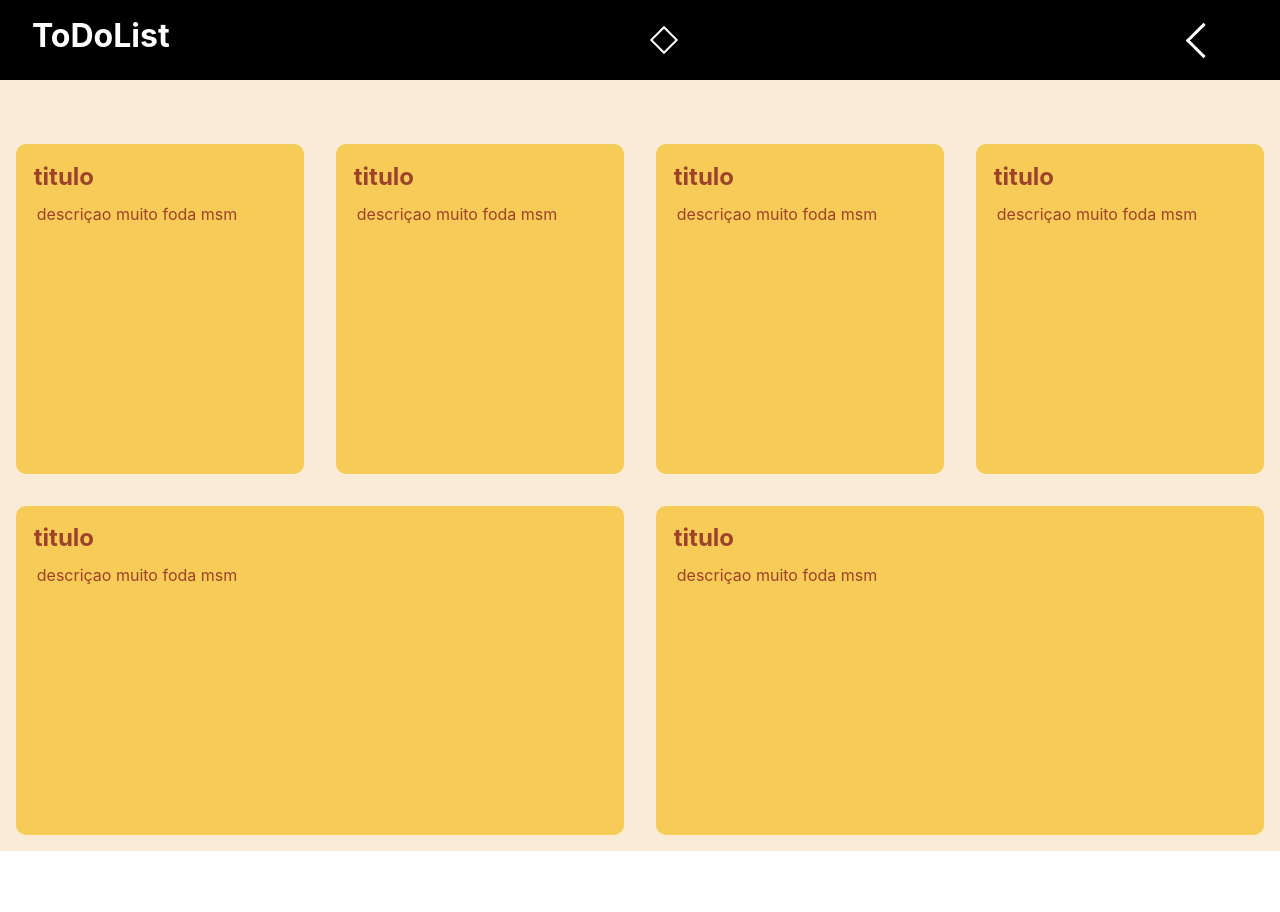
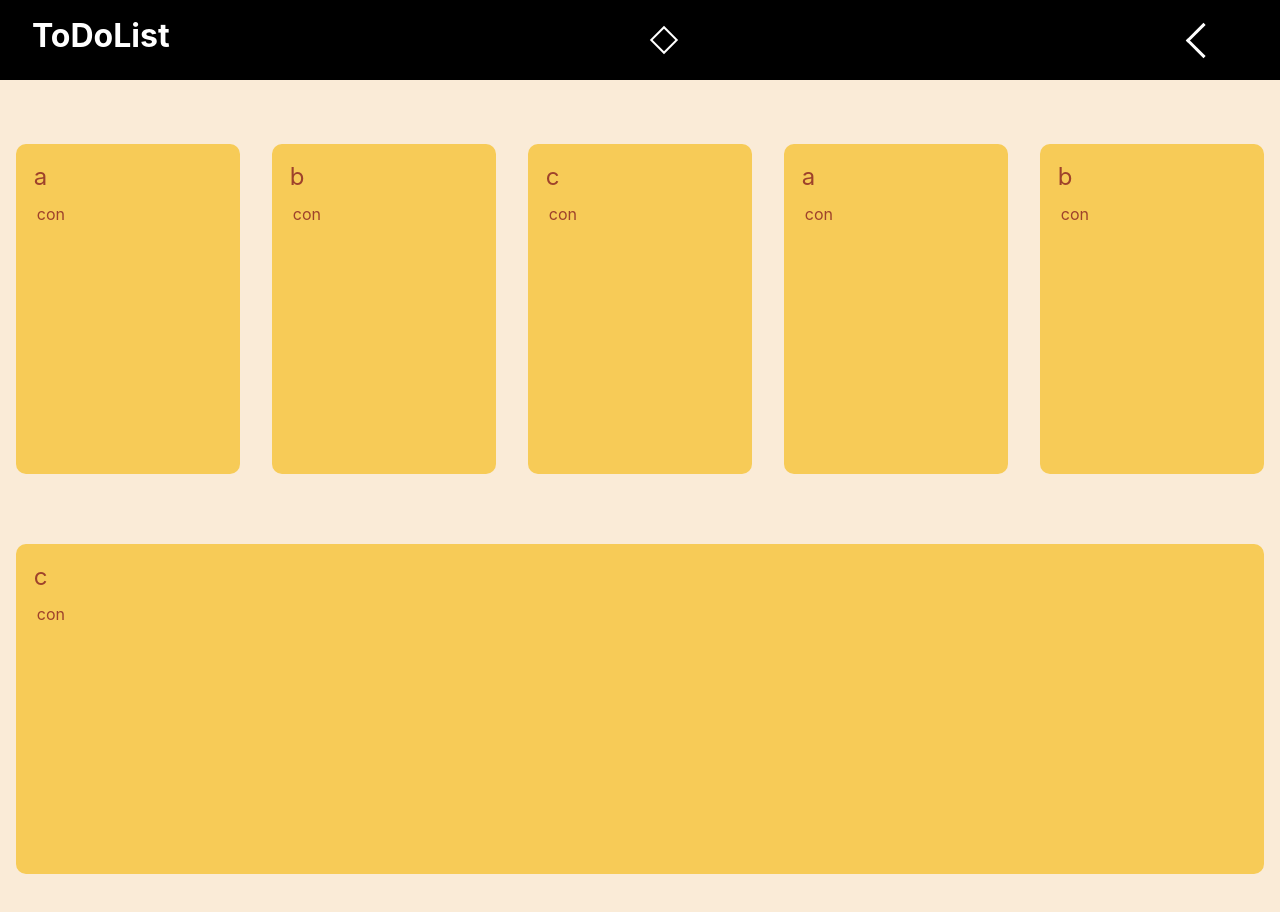
Before and after one commit to RobertoHortaFilho/todoList-reactJS, a React (Vite) app: page / in a window 1280 px wide. Shown: the top 912 px of the page. Before the commit the page ends 851 px from the top, so only its background shows below. Built offline with nearby package versions, Linux system fonts and the light colour scheme.

Commit message:
desacoplamento do component Note

```diff
--- a/src/Home.module.css
+++ b/src/Home.module.css
@@ -84,9 +84,7 @@
     height: 3em;
     resize: none;
 }
-.formTitle:focus{
 
-}
 
 .formContent{
     width: 100%;
@@ -117,44 +115,10 @@
     border-radius: 0;
 
 }
-
-
-
-
-
-
-.notes{
+.notesContent{
     padding-top: 3em;
     display:flex;
     flex-wrap: wrap;
-    background-color:antiquewhite
+    background-color:antiquewhite;
+    height:100vh
 }
-.note{
-    border-radius: 10px;
-    flex-grow: 1;
-    height: 19em;
-    background-color: #F7CB57;
-    margin:1em;
-    padding:.8em;
-    transform: scale(1);
-    transition: transform .5s
-}
-.note:hover{
-    transform: scale(1.1)
-}
-
-.title{
-    color:#9E422B;
-    border-radius: 10px;
-    font-size: 1.5em;
-    margin-bottom: .2em;
-    padding: 5px;
-}
-
-.content{
-    font-size: 1em;
-    margin: .5em;
-    height: 80%;
-    border-radius: 10px;
-    color:#9E422B;
-}
--- /dev/null
+++ b/src/components/Note.module.css
@@ -0,0 +1,30 @@
+.note{
+    border-radius: 10px;
+    min-width: 12em;
+    flex-grow: 1;
+    height: 19em;
+    background-color: #F7CB57;
+    margin:1em;
+    padding:.8em;
+    transform: scale(1);
+    transition: transform .5s
+}
+.note:hover{
+    transform: scale(1.1)
+}
+
+.title{
+    color:#9E422B;
+    border-radius: 10px;
+    font-size: 1.5em;
+    margin-bottom: .2em;
+    padding: 5px;
+}
+
+.content{
+    font-size: 1em;
+    margin: .5em;
+    height: 80%;
+    border-radius: 10px;
+    color:#9E422B;
+}
--- /dev/null
+++ b/src/components/Note.tsx
@@ -0,0 +1,24 @@
+import noteStyle from './Note.module.css'
+
+interface noteProps {
+    title?:string;
+    content?:string;
+    key:number;
+}
+
+
+function Note(props:noteProps){
+    const texto = 'dsdsd'
+    return (
+        <div  className={noteStyle.note}>
+            <p className={noteStyle.title}> {props.title || 'ti'} </p>
+            <p className={noteStyle.content}> {props.content || 'con'} </p>
+        </div>
+    )
+}
+
+
+
+
+
+export { Note }
--- a/src/pages/Home.tsx
+++ b/src/pages/Home.tsx
@@ -1,19 +1,47 @@
+import { ReactNode, useEffect, useState } from 'react';
+import { Note } from '../components/Note';
 import styles from '../Home.module.css';
-import { useState } from 'react';
+
 
 interface Inotes {
     content?: string;
     title: string;
     userId: string;
     _id: string;
-    update: Date;
-    date: Date;
+
 
 }
 
 export function HomePage(){
     const [aparecer, setApareder] =  useState<boolean>(false)
-    const [notes, setNotes] = useState<string[]>()
+    const [notes, setNotes] = useState<Inotes[]>([
+        {title:'a',userId:'a',_id:'a'},
+        {title:'b',userId:'b',_id:'b'},
+        {title:'c',userId:'c',_id:'c'},
+        {title:'a',userId:'a',_id:'a'},
+        {title:'b',userId:'b',_id:'b'},
+        {title:'c',userId:'c',_id:'c'}])
+
+
+
+    async function getNotes(){
+        const response = await fetch('http://localhost:3030/notes/62469fa0a8760599b47be801')
+        const data = await response.json()
+        if(data.response == true){
+            console.log('acertou')
+            setNotes(data.notes)
+
+            return data.notes
+        }
+
+    }
+
+    //getNotes()
+    useEffect(() =>{
+
+    })
+
+
 
     function trocar(){
         setApareder(!aparecer)
@@ -37,16 +65,7 @@ export function HomePage(){
             titleLabel.innerHTML = 'TITLE:'
         }
 
-        fetch('http://localhost:3030/notes/62469fa0a8760599b47be801' ).then(
-            (response:Response) => response.json(),
-        ).then(
-            (data) => {
-                setNotes(data)
-                console.log(notes)
-            }
-        )
-
-        setApareder(!aparecer)
+        //setApareder(!aparecer)
 
 
     }
@@ -79,31 +98,13 @@ export function HomePage(){
         }
 
 
-            <div id='notes-container' className={styles.notes}>
-                <div className={styles.note}>
-                    <h1 className={styles.title}>titulo</h1>
-                    <p className={styles.content}>descriçao muito foda msm</p>
-                </div>
-                <div className={styles.note}>
-                    <h1 className={styles.title}>titulo</h1>
-                    <p className={styles.content}>descriçao muito foda msm</p>
-                </div>
-                <div className={styles.note}>
-                    <h1 className={styles.title}>titulo</h1>
-                    <p className={styles.content}>descriçao muito foda msm</p>
-                </div>
-                <div className={styles.note}>
-                    <h1 className={styles.title}>titulo</h1>
-                    <p className={styles.content}>descriçao muito foda msm</p>
-                </div>
-                <div className={styles.note}>
-                    <h1 className={styles.title}>titulo</h1>
-                    <p className={styles.content}>descriçao muito foda msm</p>
-                </div>
-                <div className={styles.note}>
-                    <h1 className={styles.title}>titulo</h1>
-                    <p className={styles.content}>descriçao muito foda msm</p>
-                </div>
+            <div id='notes-container' className={styles.notesContent}>
+                {notes.map((note:Inotes, index) =>{
+                    return <Note key={index} title={note.title} content={note.content}></Note>
+                })as ReactNode}
+
+
+
             </div>
 
         </div>
```
